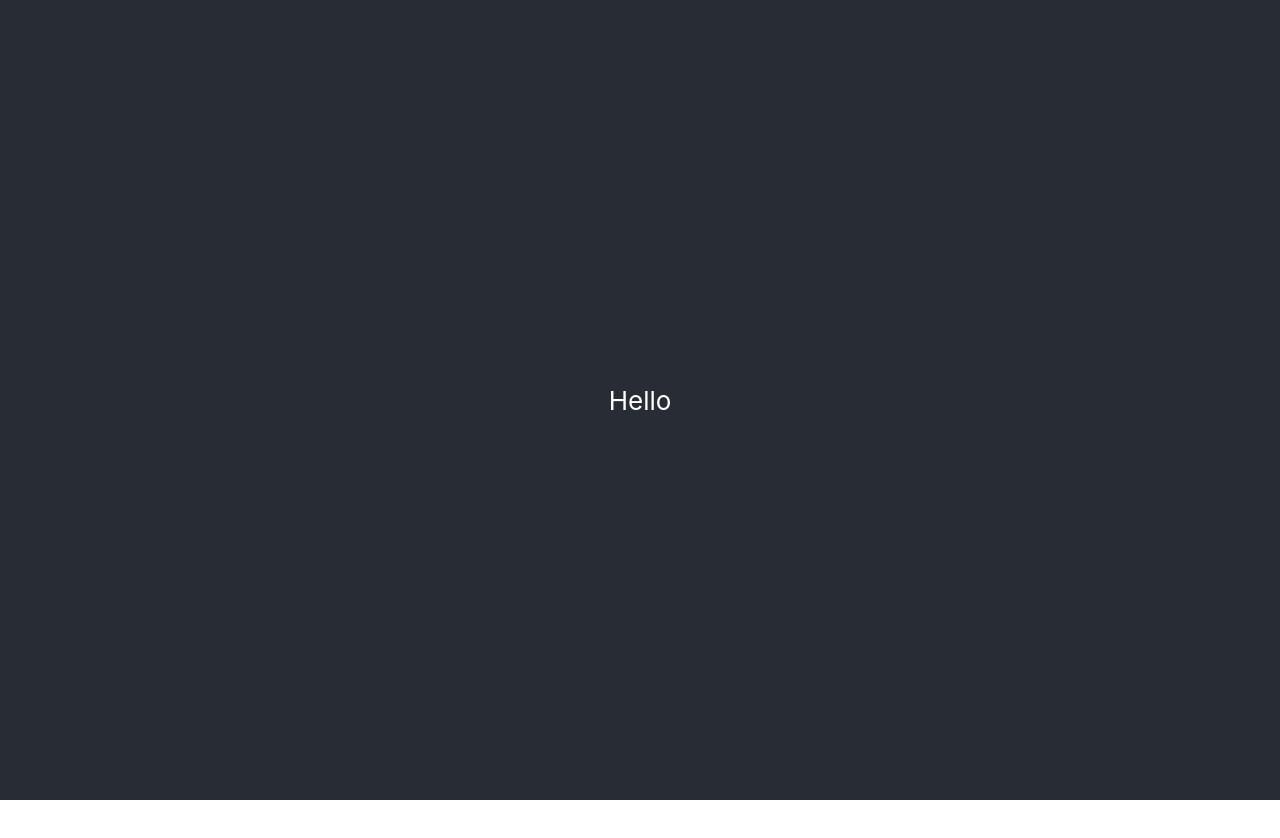
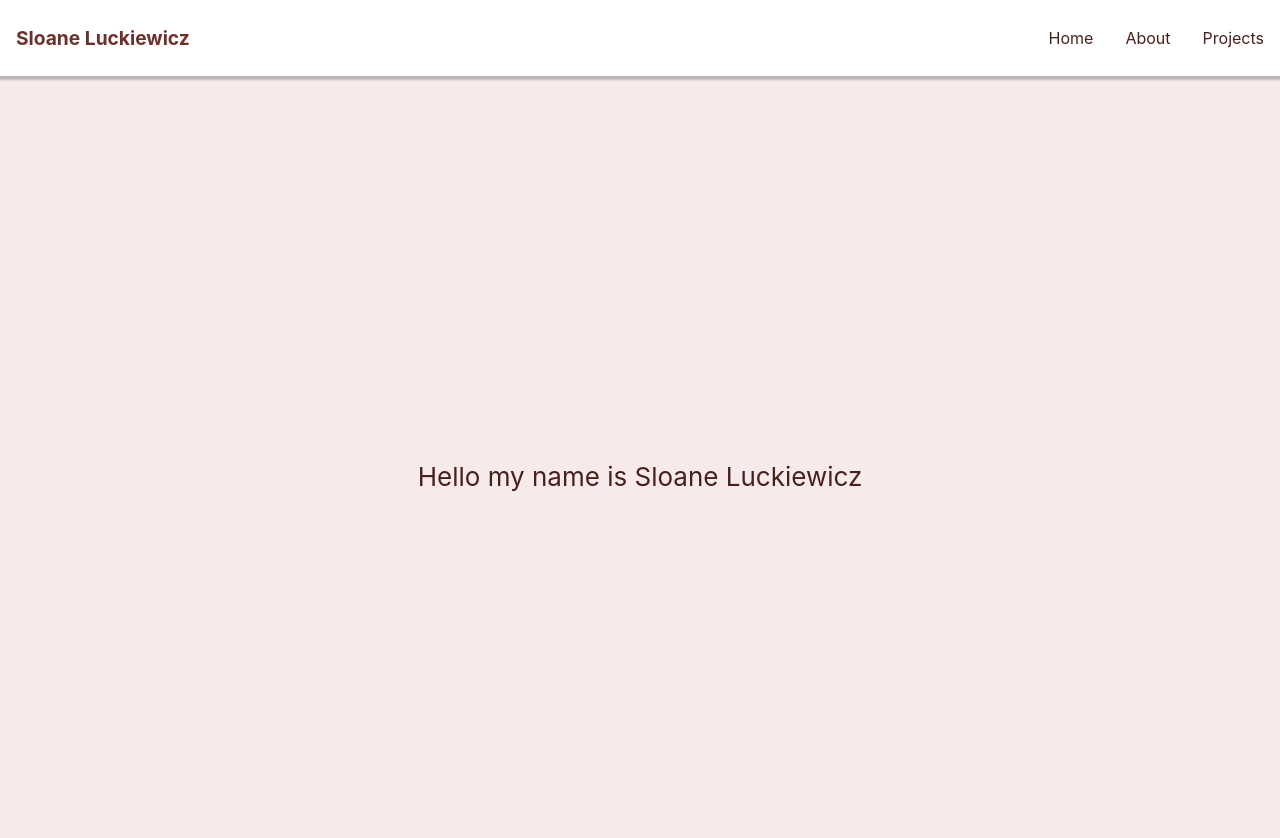
Before and after one commit to sloaneeluckiewicz/Portfolio, a React (Create React App) app in the folder sloane-luckiewicz/: page / in a window 1280 px wide. Shown: the top 838 px of the page. Before the commit the page ends 800 px from the top, so only its background shows below. Built offline with nearby package versions, Linux system fonts and the light colour scheme.

Commit message:
Initial Steps & Component Creation
Layout for main app page,
created Navbar component,
CSS for navbar,
started hello component

```diff
--- a/sloane-luckiewicz/src/App.css
+++ b/sloane-luckiewicz/src/App.css
@@ -1,15 +1,3 @@
 .App {
   text-align: center;
 }
-
-
-.App-header {
-  background-color: #282c34;
-  min-height: 100vh;
-  display: flex;
-  flex-direction: column;
-  align-items: center;
-  justify-content: center;
-  font-size: calc(10px + 2vmin);
-  color: white;
-}
--- a/sloane-luckiewicz/src/App.js
+++ b/sloane-luckiewicz/src/App.js
@@ -1,13 +1,12 @@
 import './App.css';
+import Navbar from './components/Navbar/Navbar';
+import Hello from './components/Hello/Hello';
 
 function App() {
   return (
-    <div className="App">
-      <header className="App-header">
-        <p>
-          Hello
-        </p>
-      </header>
+    <div>
+      <Navbar />
+      <Hello />
     </div>
   );
 }
--- /dev/null
+++ b/sloane-luckiewicz/src/components/Hello/Hello.js
@@ -0,0 +1,22 @@
+import React from 'react';
+import styles from './styles.module.css';
+
+class Hello extends React.Component {
+    constructor() {
+      super();
+    }
+
+    async componentDidMount() {
+      await new Promise(resolve => setTimeout(resolve, 3000));
+    }
+
+    render() {
+        return (
+            <div className={styles.main}>
+                <p>Hello my name is Sloane Luckiewicz </p>
+            </div>
+        )
+    }
+  }
+
+  export default Hello ;
--- /dev/null
+++ b/sloane-luckiewicz/src/components/Hello/styles.module.css
@@ -0,0 +1,11 @@
+/* CSS for Hello */
+.main {
+    background-color: #f6ebea;
+    min-height: 100vh;
+    display: flex;
+    flex-direction: column;
+    align-items: center;
+    justify-content: center;
+    font-size: calc(10px + 2vmin);
+    color: #48211d;
+  }
--- /dev/null
+++ b/sloane-luckiewicz/src/components/Navbar/Navbar.js
@@ -0,0 +1,26 @@
+import styles from './styles.module.css';
+
+export default function Navbar() {
+  return (
+    <nav className={styles.navigation}>
+      <a href="/" className={styles.brand}>
+        Sloane Luckiewicz
+      </a>
+      <div
+        className={styles.menu}>
+        <ul>
+          <li>
+            <a href="/home">Home</a>
+          </li>
+          <li>
+            <a href="/about">About</a>
+          </li>
+          <li>
+            <a href="/projects">Projects</a>
+          </li>
+        </ul>
+      </div>
+    </nav>
+
+  );
+}
--- /dev/null
+++ b/sloane-luckiewicz/src/components/Navbar/styles.module.css
@@ -0,0 +1,38 @@
+/* CSS for Navbar */
+.navigation {
+    height: 60px;
+    width: 100%;
+    display: flex;
+    align-items: center;
+    position: relative;
+    padding: 0.5rem 0rem;
+    background-color: #fff;
+    color: black;
+    box-shadow: 0 2px 2px 2px rgba(9, 9, 9, 0.23);
+  }
+
+  .brand {
+    text-decoration: none;
+    color: #6c312c;
+    font-size: 1.2rem;
+    margin-left: 1rem;
+    font-weight: bold;
+  }
+  .menu {
+    margin-left: auto;
+  }
+
+  .menu ul {
+    display: flex;
+    padding: 0;
+  }
+  .menu li {
+    list-style-type: none;
+    margin: 0 1rem;
+  }
+  .menu li a {
+    text-decoration: none;
+    display: block;
+    width: 100%;
+    color: #48211d;
+  }
```
